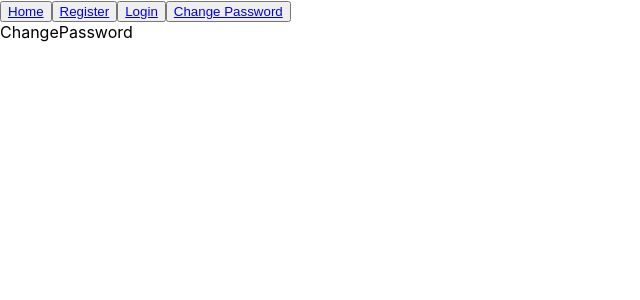
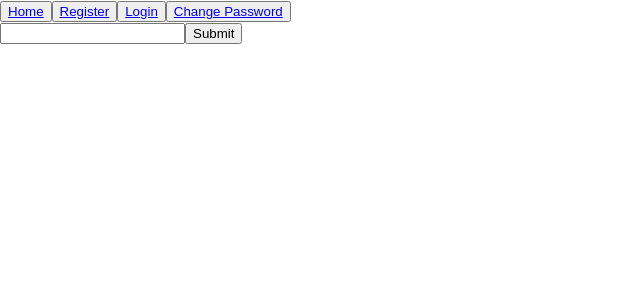
Before and after one commit to sf-minsk/team_project, a React (Create React App) app: page /#/changepassword in a window 1280 px wide. Shown: the top 300 px of the page, without its empty margins (0-640 px from the left). Built offline with nearby package versions, Linux system fonts and the light colour scheme.

Commit message:
changePassword API+FORMIK+REDUCER+UTILS

```diff
--- a/package.json
+++ b/package.json
@@ -3,11 +3,11 @@
   "version": "0.1.0",
   "private": true,
   "dependencies": {
-    "@material-ui/styles": "^4.11.4",
-    "@material-ui/system": "^4.12.1",
     "@material-ui/core": "^4.12.2",
     "@material-ui/icons": "^4.11.2",
     "@material-ui/lab": "^4.0.0-alpha.60",
+    "@material-ui/styles": "^4.11.4",
+    "@material-ui/system": "^4.12.1",
     "@testing-library/jest-dom": "^5.11.4",
     "@testing-library/react": "^11.1.0",
     "@testing-library/user-event": "^12.1.10",
--- a/src/bll/changePassword-reducer.ts
+++ b/src/bll/changePassword-reducer.ts
@@ -1,27 +1,40 @@
-const initialState = {}
-export type InitialStateType = typeof initialState
+import {AppThunk} from "./store";
+import {changePasswordApi} from "../dal/changePassword-api";
+import {changePasswordModel} from "../utils/changePasswordModel-util";
 
+const initialState = {
+    changeProcess: false
+}
 
-export const changePasswordReducer = (state = initialState, action: ChangePasswordActionsType): InitialStateType => {
+export const changePasswordReducer = (state: initialStateType = initialState, action: ChangePasswordActionsType) => {
     switch (action.type) {
+        case "CHANGE-PASSWORD":
+            return {...state, changeProcess: true}
+        default:
+            return state
+    }
+}
 
-        case 'CHANGE-PASSWORD':
-            return {
-                ...state,
-            };
+// Action creators
+export const changePasswordAC = () => {
+    return {
+        type: "CHANGE-PASSWORD",
+        changeProcess: true,
+    } as const
+}
 
-        default:
-            return state;
+//THUNK creators
+export const changePasswordTC = (email: string): AppThunk => async dispatch => {
+    try {
+        await changePasswordApi.changePassword(changePasswordModel(email))
+        dispatch(changePasswordAC())
+    } catch (e) {
+        alert(e)
+    } finally {
     }
-};
+}
 
-//actions
-export const changePasswordAC = () =>
-    ({type: 'CHANGE-PASSWORD'} as const)
-
-//thunks
-
-
-//types
-export type ChangePasswordActionType = ReturnType<typeof changePasswordAC>
-export type ChangePasswordActionsType = ChangePasswordActionType
+// Types
+type initialStateType = typeof initialState
+export type ChangePasswordActionsType =
+    | ReturnType<typeof changePasswordAC>
--- a/src/components/auth/forgotPassword/ForgotPassword.tsx
+++ b/src/components/auth/forgotPassword/ForgotPassword.tsx
@@ -1,8 +1,47 @@
 import React from "react";
+import {useFormik} from "formik";
+import * as Yup from 'yup'
+import {changePasswordTC} from "../../../bll/changePassword-reducer";
+import {useDispatch, useSelector} from "react-redux";
+import {AppRootStateType} from "../../../bll/store";
+
 
 export const ForgotPassword = () => {
+    const dispatch = useDispatch()
+    const changeProcess = useSelector<AppRootStateType, boolean>(state => state.changePassword.changeProcess)
+    const formik = useFormik({
+        initialValues: {
+            email: '',
+        },
+        validationSchema: Yup.object({
+            email: Yup.string().email('Invalid email address').required('Required'),
+        }),
+        onSubmit: values => {
+            dispatch(changePasswordTC(values.email))
+        },
+    })
+    if (!changeProcess) {
+        return (
+            <form onSubmit={formik.handleSubmit}>
+                <input
+                    id="email"
+                    // type="email"
+                    {...formik.getFieldProps('email')}
+                />
+                {
+                    formik.touched.email &&
+                    formik.errors.email &&
+                    <div style={{color: 'red'}}>{formik.errors.email}</div>
+                }
+                <button type="submit">Submit</button>
+            </form>
+        )
+    } else {
+        return (
+            <div>CHECK YOUR EMAIL</div>
+        )
+    }
+}
 
-    return (
-        <div>ChangePassword</div>
-    )
-}
+
+// disabled={!formik.isValid}
--- a/src/dal/changePassword-api.ts
+++ b/src/dal/changePassword-api.ts
@@ -1,16 +1,24 @@
 import axios from 'axios';
 
 const instance = axios.create({
-    baseURL: '',
+    baseURL: 'https://neko-back.herokuapp.com/2.0/',
     withCredentials: true,
-    headers: {
-        'api-key': '',
-    },
 })
 
-//api
+// API
 export const changePasswordApi = {
-    changePassword(data: any) {
-        return instance.post(``, data)
-    },
+    changePassword(model: ChangePasswordModelType) {
+        return instance.post<ChangePasswordResponseType>(`auth/forgot`, model)
+    }
 }
+
+// Types
+type ChangePasswordModelType = {
+    email: string,
+    from: string,
+    message: string,
+}
+type ChangePasswordResponseType = {
+    info: string,
+    error: string,
+}
--- /dev/null
+++ b/src/utils/changePasswordModel-util.ts
@@ -0,0 +1,12 @@
+export const changePasswordModel = (email: string) => {
+    debugger
+    return {
+        email: email,
+        from: "hujnya-project <sf-minsk@outlook.com>",
+        message:
+            `<div style="background-color: #9bf8d2; padding: 15px">
+                    password recovery link:
+                        <a href='http://localhost:3000/#/set-new-password/$token$'>click</a>
+                </div>`,
+    }
+}
```
Also changed, not shown: 1 other file (tests, documents, lock files or other folders).
